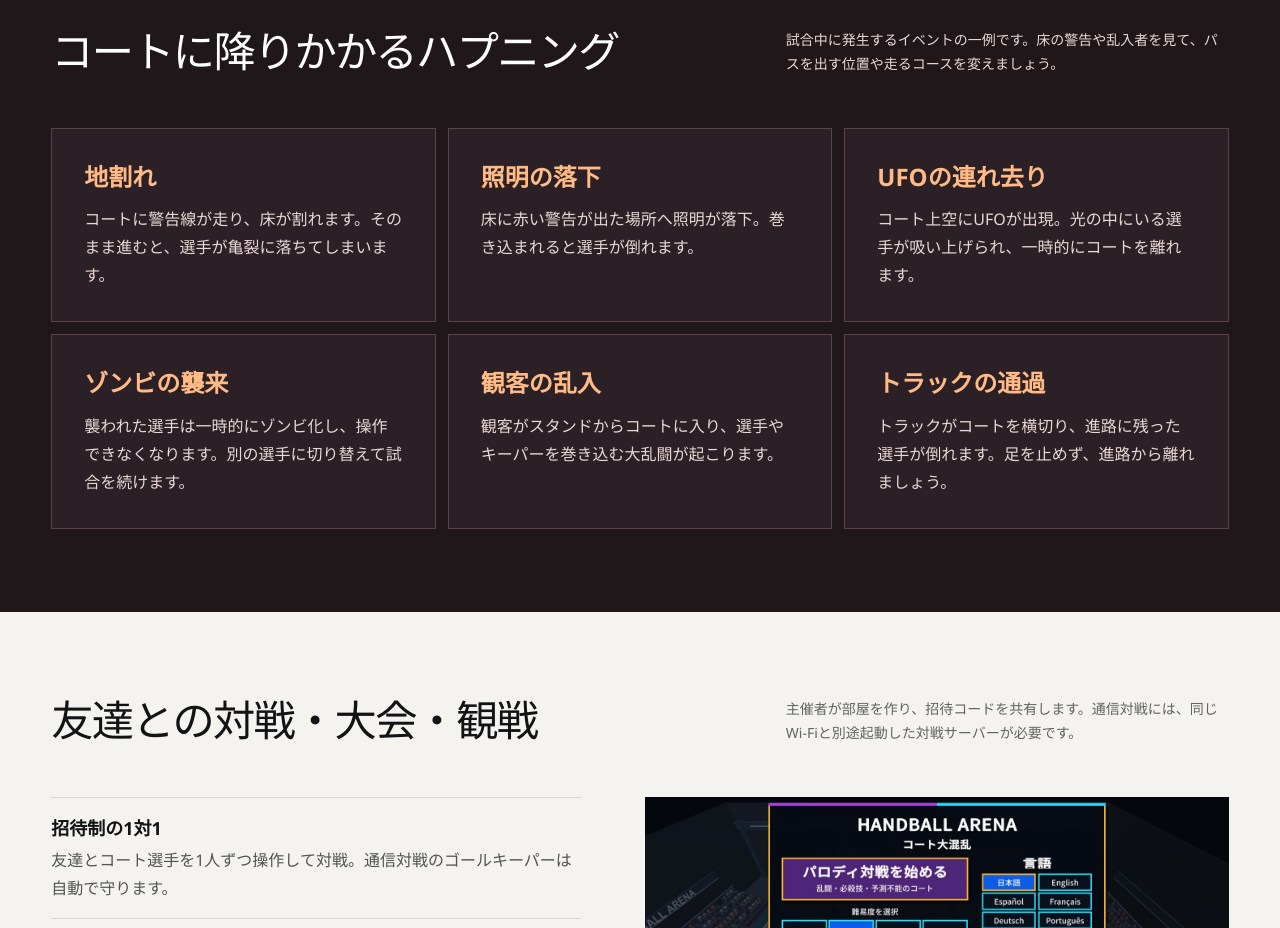
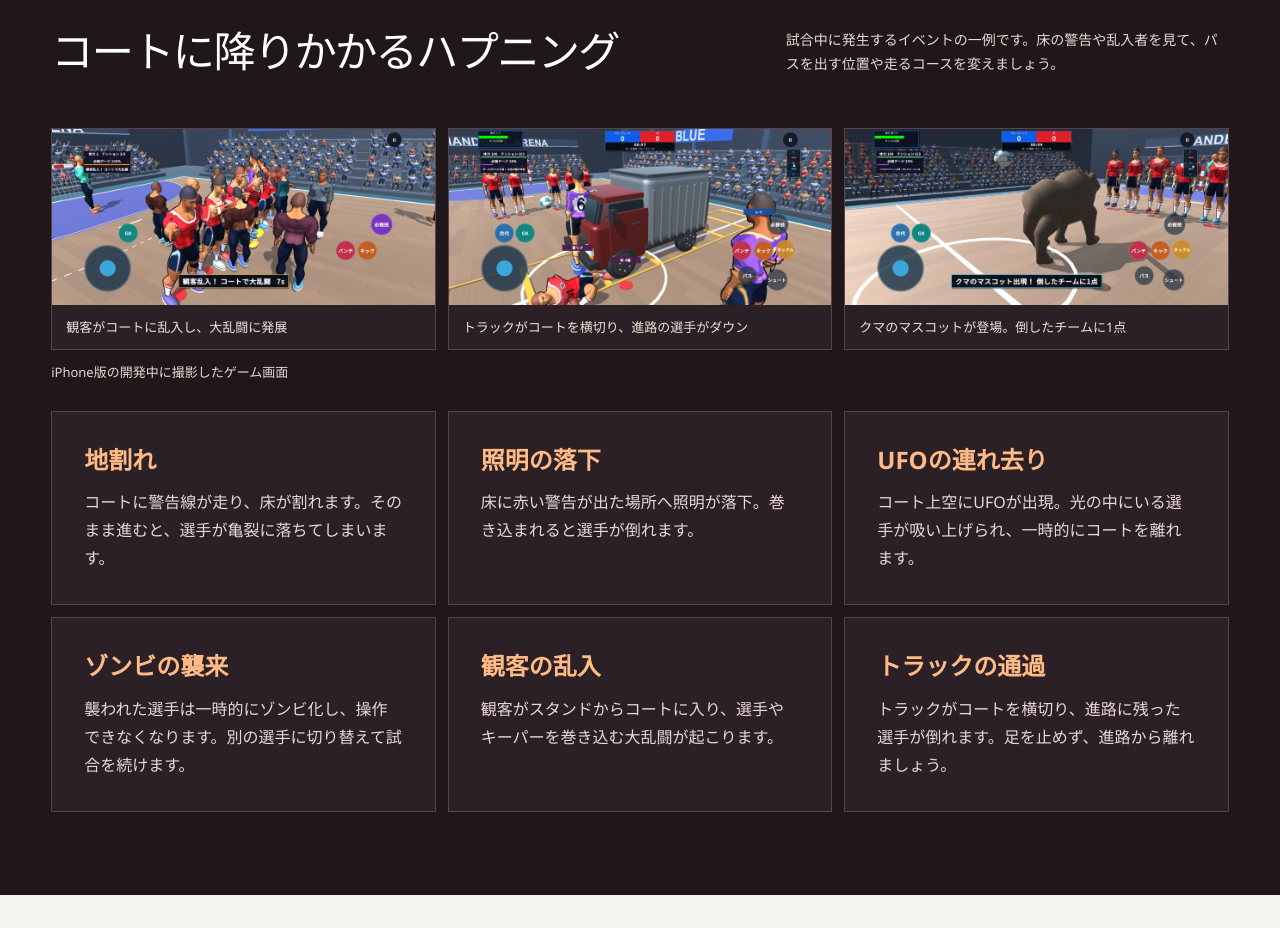
Before and after one commit to nunokensurf/nunoken-website, a plain HTML site: page handball-arena/index.html in a window 1280 px wide. Shown: the part 1260-2188 px from the top of the page. Drawn offline with Linux system fonts and the light colour scheme.

Commit message:
Show real Handball Arena event screenshots

```diff
--- a/assets/handball-arena.css
+++ b/assets/handball-arena.css
@@ -37,6 +37,10 @@
 .arena-events .arena-cards article { border-color: #5d4245; background: #2b2026; }
 .arena-events .arena-cards h3 { color: #ffba85; }
 .arena-events .arena-cards p, .arena-product .arena-events .section-heading > p { color: #e9d8d4; }
+.arena-event-gallery figure { margin: 0; overflow: hidden; min-width: 0; border: 1px solid #5d4245; background: #2b2026; }
+.arena-event-gallery img { display: block; width: 100%; height: auto; }
+.arena-product .arena-event-gallery figcaption { margin: 0; padding: 12px 14px; color: #f0e2d8; }
+.arena-event-gallery-note { margin: 12px 0 30px; color: #e9d8d4; font-size: 13px; }
 
 .arena-friends-grid {
   display: grid;
--- a/handball-arena/index.html
+++ b/handball-arena/index.html
@@ -17,7 +17,7 @@
   <meta property="og:url" content="https://nunoken.com/handball-arena/">
   <meta property="og:image" content="https://nunoken.com/handball-arena/match-ja.jpg">
   <link rel="stylesheet" href="../assets/styles.css?v=20261127">
-  <link rel="stylesheet" href="../assets/handball-arena.css">
+  <link rel="stylesheet" href="../assets/handball-arena.css?v=20261127-events">
   <script src="../assets/site.js?v=20261110" defer></script>
 </head>
 <body class="product-page arena-product">
@@ -83,6 +83,21 @@
           <h2 id="events-title">コートに降りかかるハプニング</h2>
           <p>試合中に発生するイベントの一例です。床の警告や乱入者を見て、パスを出す位置や走るコースを変えましょう。</p>
         </div>
+        <div class="arena-cards arena-event-gallery">
+          <figure>
+            <img src="events/crowd-brawl.jpg" alt="ゴール前に観客と選手が集まり、コートで大乱闘が起きている" width="890" height="409" loading="lazy" decoding="async">
+            <figcaption>観客がコートに乱入し、大乱闘に発展</figcaption>
+          </figure>
+          <figure>
+            <img src="events/truck-crossing.jpg" alt="トラックが床の警告線に沿ってコートを横切り、手前に選手が倒れている" width="890" height="409" loading="lazy" decoding="async">
+            <figcaption>トラックがコートを横切り、進路の選手がダウン</figcaption>
+          </figure>
+          <figure>
+            <img src="events/bear-mascot.jpg" alt="センターサークルにクマのマスコットが現れ、奥に赤チームの選手が並んでいる" width="890" height="409" loading="lazy" decoding="async">
+            <figcaption>クマのマスコットが登場。倒したチームに1点</figcaption>
+          </figure>
+        </div>
+        <p class="arena-event-gallery-note">iPhone版の開発中に撮影したゲーム画面</p>
         <div class="arena-cards">
           <article><h3>地割れ</h3><p>コートに警告線が走り、床が割れます。そのまま進むと、選手が亀裂に落ちてしまいます。</p></article>
           <article><h3>照明の落下</h3><p>床に赤い警告が出た場所へ照明が落下。巻き込まれると選手が倒れます。</p></article>
```
Also changed, not shown: en/handball-arena/index.html (+16 -1 lines), handball-arena/events/bear-mascot.jpg (added), handball-arena/events/crowd-brawl.jpg (added), handball-arena/events/truck-crossing.jpg (added).
